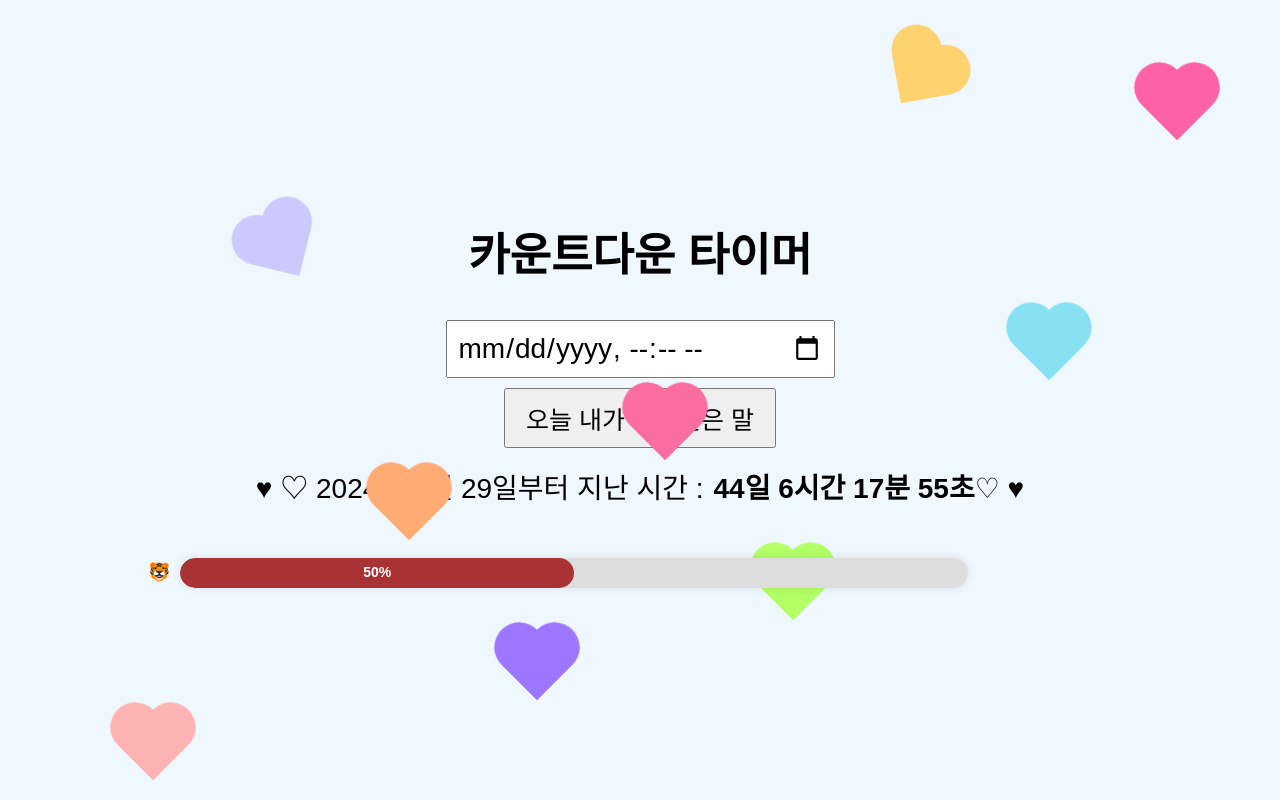
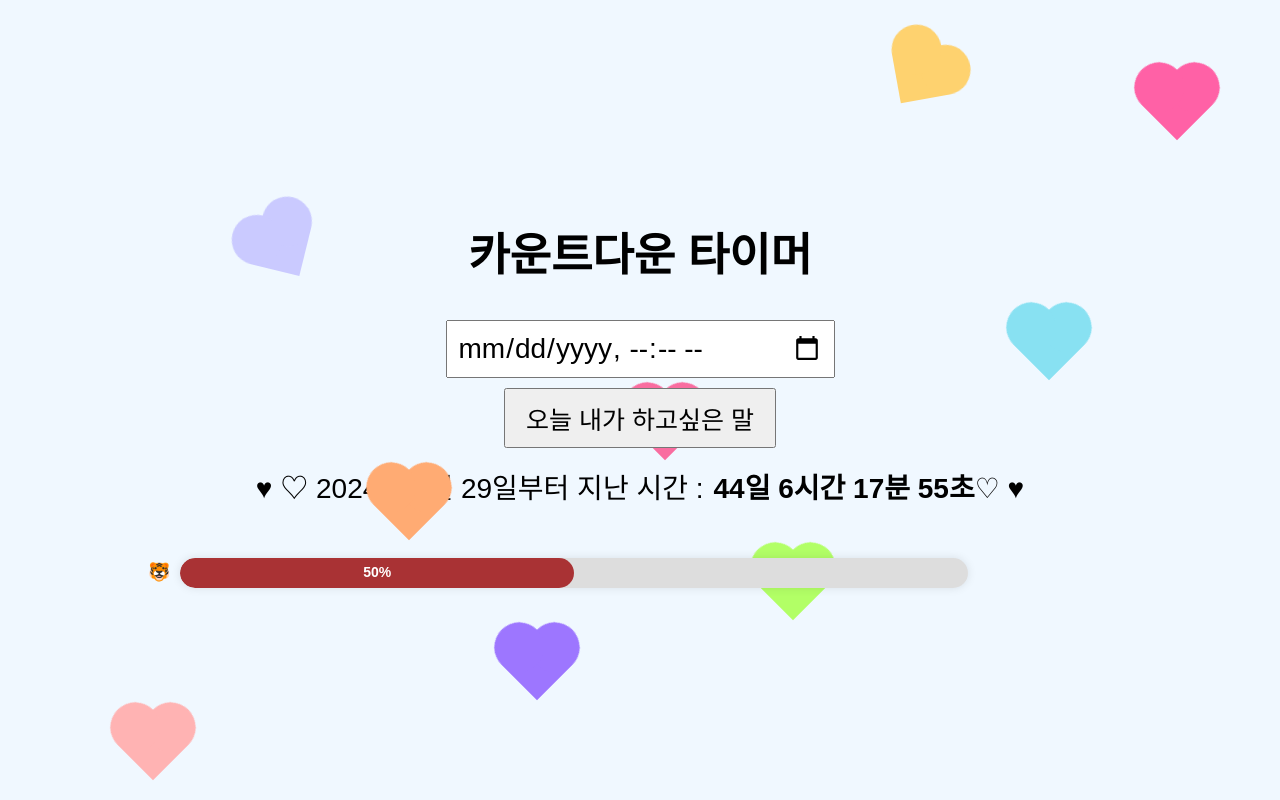
Before and after one commit to ffferncake/countdown-app, a React (Create React App) app: page / in a window 1280 px wide. Built offline with nearby package versions, Linux system fonts and the light colour scheme; a web font is replaced by a local one.

Commit message:
set button z-index

```diff
--- a/src/App.css
+++ b/src/App.css
@@ -44,6 +44,7 @@ button {
   padding: 10px 20px;
   margin-top: 0px;
   cursor: pointer;
+  z-index: 9999;
 }
 
 p {
```
